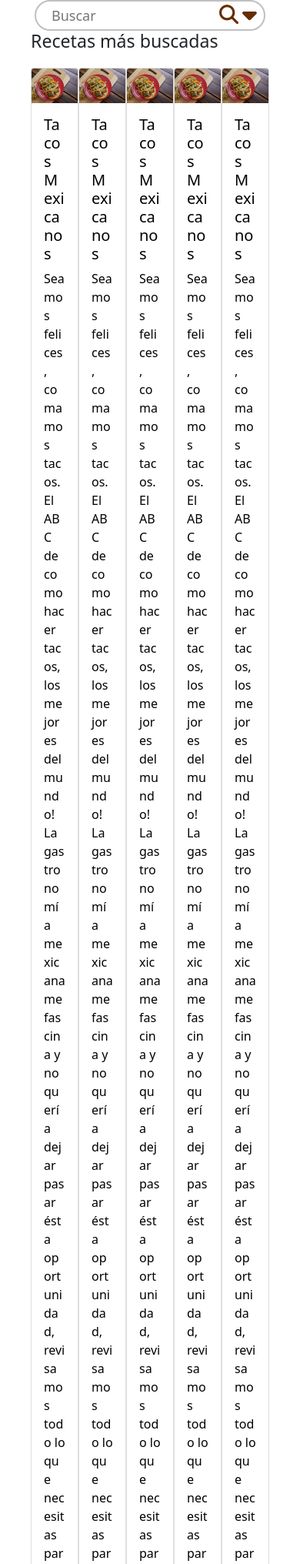
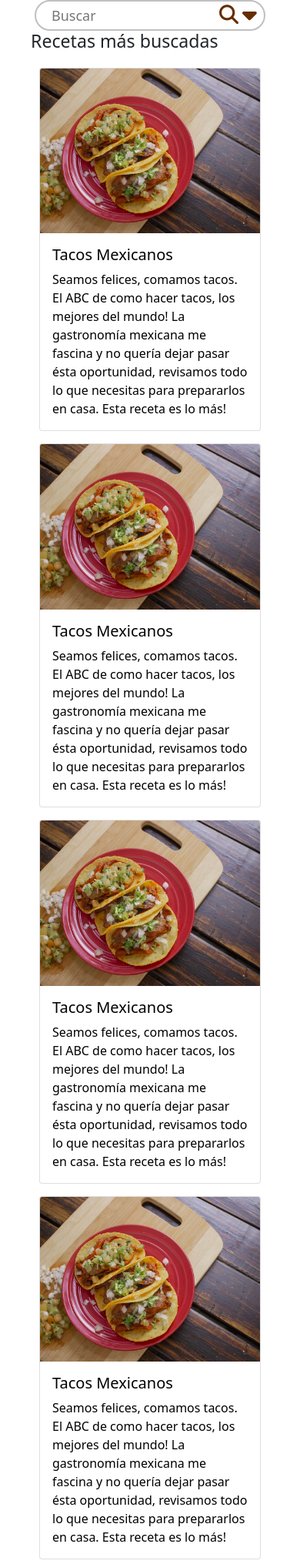
Before and after one commit to b-bastan/proyecto1_practicas-profesionales, a PHP site: page / in a window 390 px wide. Shown: the part 99-2131 px from the top of the page at 77% size. Run offline with PHP 8.4, Linux system fonts and the light colour scheme; some libraries are stand-ins or nearby versions.

Commit message:
Elaboracion Responsive Index

```diff
--- a/pipocooks/css/styles-index.css
+++ b/pipocooks/css/styles-index.css
@@ -30,6 +30,10 @@ body{
 }
 .img :hover{
     color: black;
+}
+
+.card {
+    width: 19%;
 }
 
 ul {
@@ -123,3 +127,31 @@ ul {
 .fa-bars {
     color: var(--color-fuente);
 }
+
+/* ----- RESPONSIVE ----- */
+
+@media (max-width: 1000px) {
+    .contenedor-recetas {
+        display: flex;
+        justify-content: center;
+        flex-wrap: wrap;
+    }
+
+    .card {
+        width: 48%;
+        margin: 0 auto 1em auto;
+    }
+}
+
+@media (max-width: 480px) { celulares
+    .contenedor-recetas {
+        display: flex;
+        justify-content: center;
+        flex-wrap: wrap;
+    }
+
+    .card {
+        width: 90%;
+        margin: 0 auto 1em auto;
+    }
+}
```
